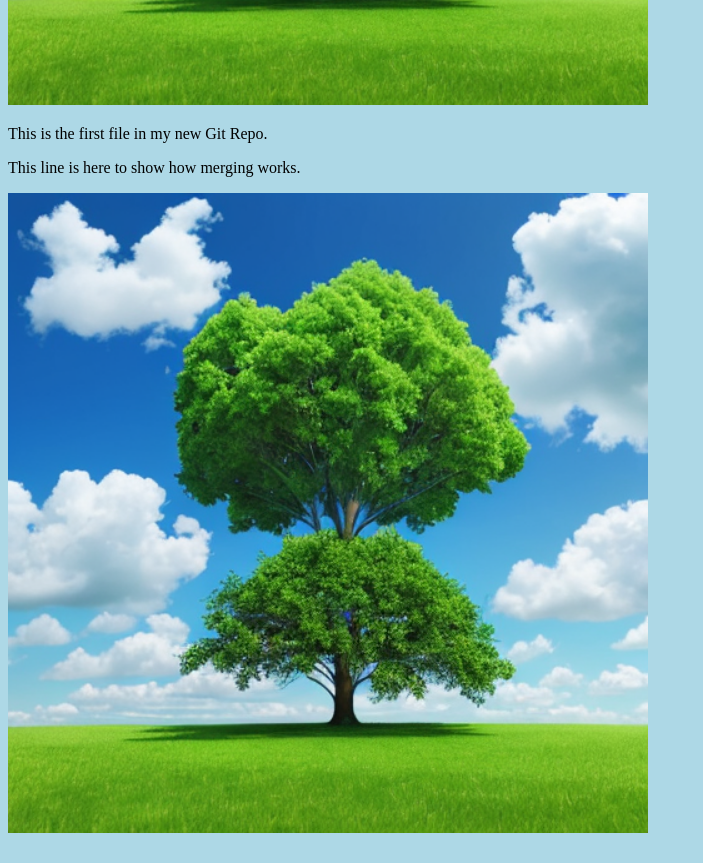
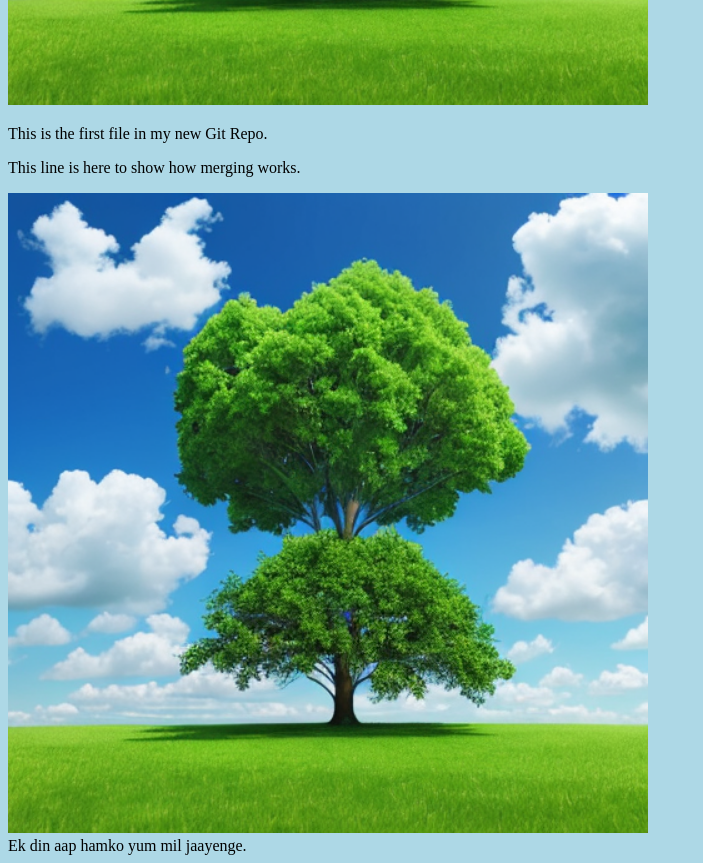
Before and after one commit to abhayiscoding/helloWorld, a plain HTML site: page index.html in a window 1280 px wide. Shown: the part 615-1478 px from the top of the page, without its empty margins (0-703 px from the left). Drawn offline with Linux system fonts and the light colour scheme.

Commit message:
Update index.html
Added a new div

```diff
--- a/index.html
+++ b/index.html
@@ -11,6 +11,7 @@
 <p>This is the first file in my new Git Repo.</p>
 <p>This line is here to show how merging works.</p>
 <div><img src="helloWorldImage.png" alt="Hello Git" style="width:100%;max-width:640px"></div>
+<div>Ek din aap hamko yum mil jaayenge.</div>
 
 </body>
 </html>
```
